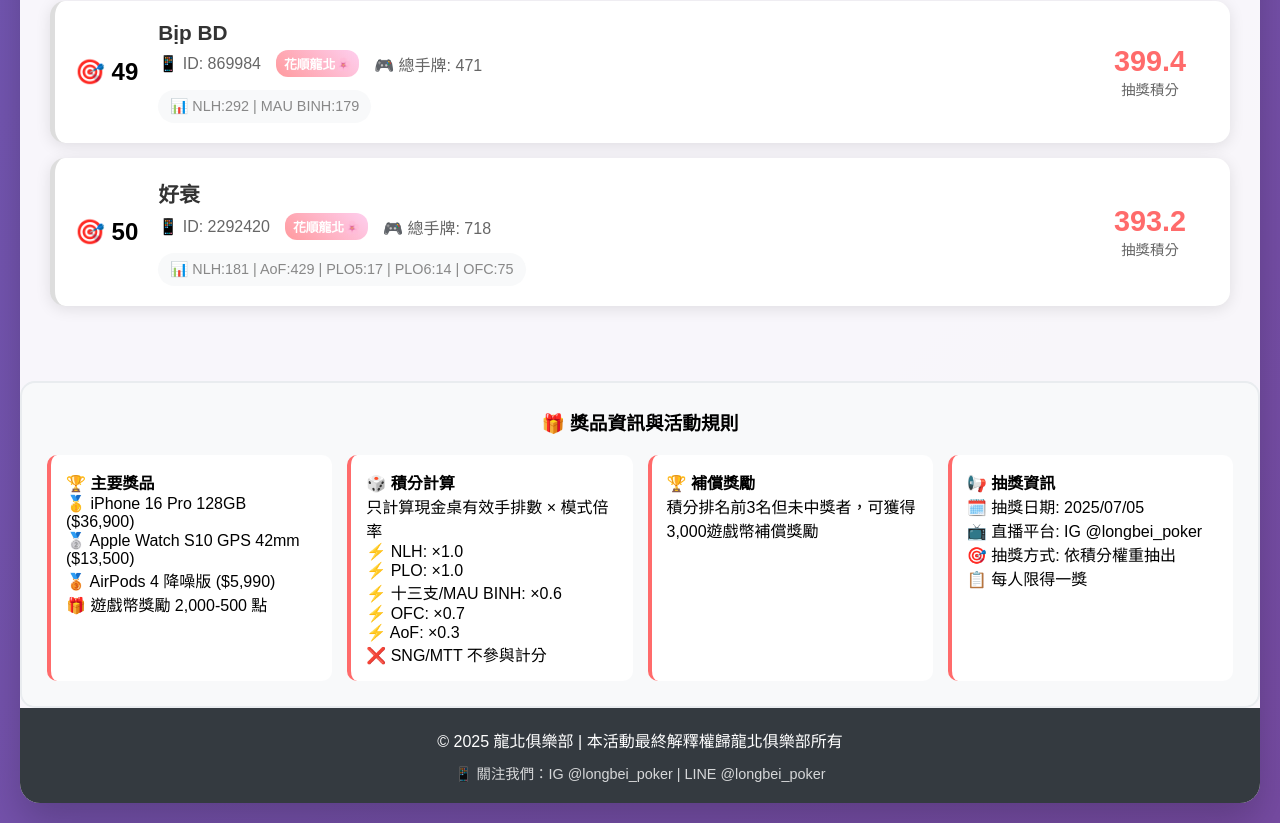
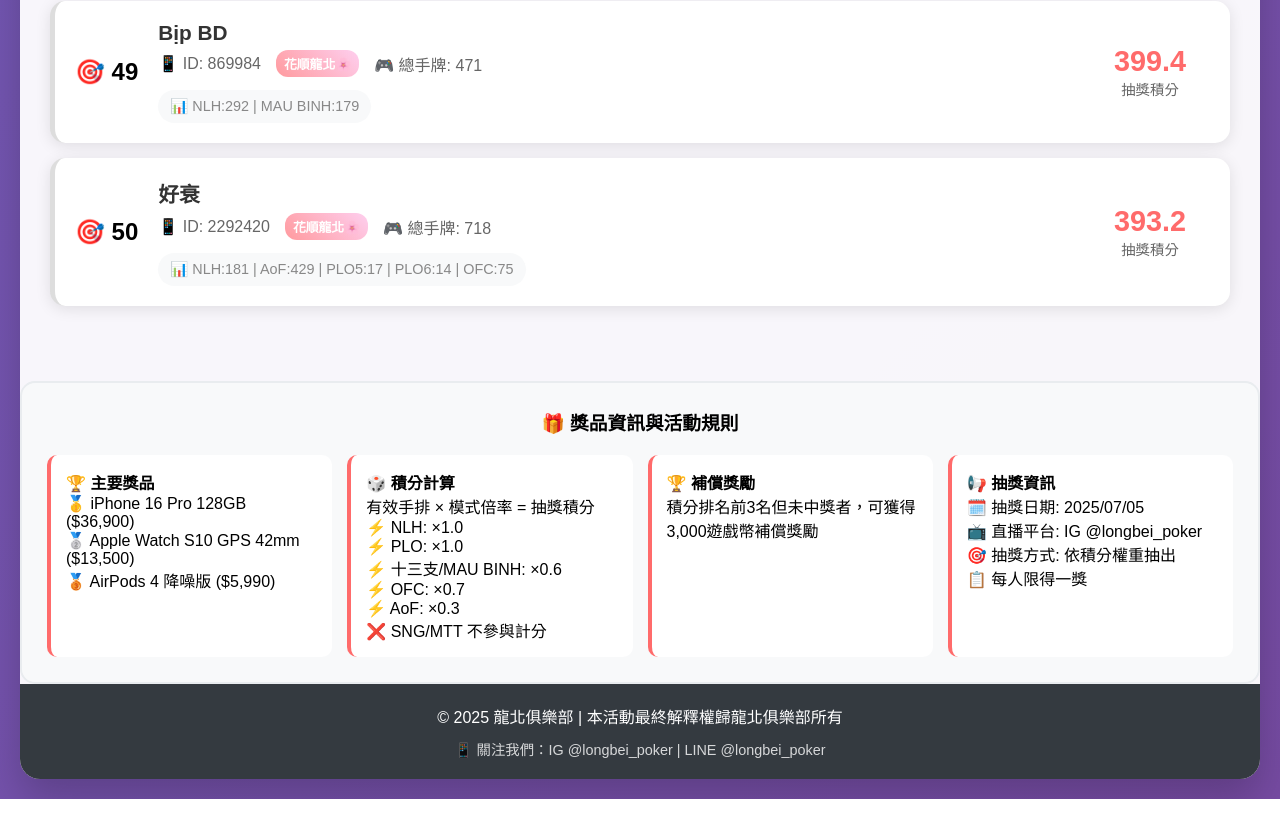
Before and after one commit to longbei8888/lottery-ranking, a website: page index.html in a window 1280 px wide. Shown: the part 8086-8909 px from the top of the page. After the commit the page ends 8885 px from the top, so only its background shows below. Drawn offline with Linux system fonts and the light colour scheme.

Commit message:
🎨 更新前端頁面設計/功能

```diff
--- a/index.html
+++ b/index.html
@@ -380,12 +380,11 @@
                     <h4>🏆 主要獎品</h4>
                     <p>🥇 iPhone 16 Pro 128GB ($36,900)<br>
                     🥈 Apple Watch S10 GPS 42mm ($13,500)<br>
-                    🥉 AirPods 4 降噪版 ($5,990)<br>
-                    🎁 遊戲幣獎勵 2,000-500 點</p>
+                    🥉 AirPods 4 降噪版 ($5,990)</p>
                 </div>
                 <div style="background: white; padding: 15px; border-radius: 10px; border-left: 4px solid #ff6b6b;">
                     <h4>🎲 積分計算</h4>
-                    <p>只計算現金桌有效手排數 × 模式倍率<br>
+                    <p>有效手排 × 模式倍率 = 抽獎積分<br>
                     ⚡ NLH: ×1.0<br>
                     ⚡ PLO: ×1.0<br>
                     ⚡ 十三支/MAU BINH: ×0.6<br>
```
